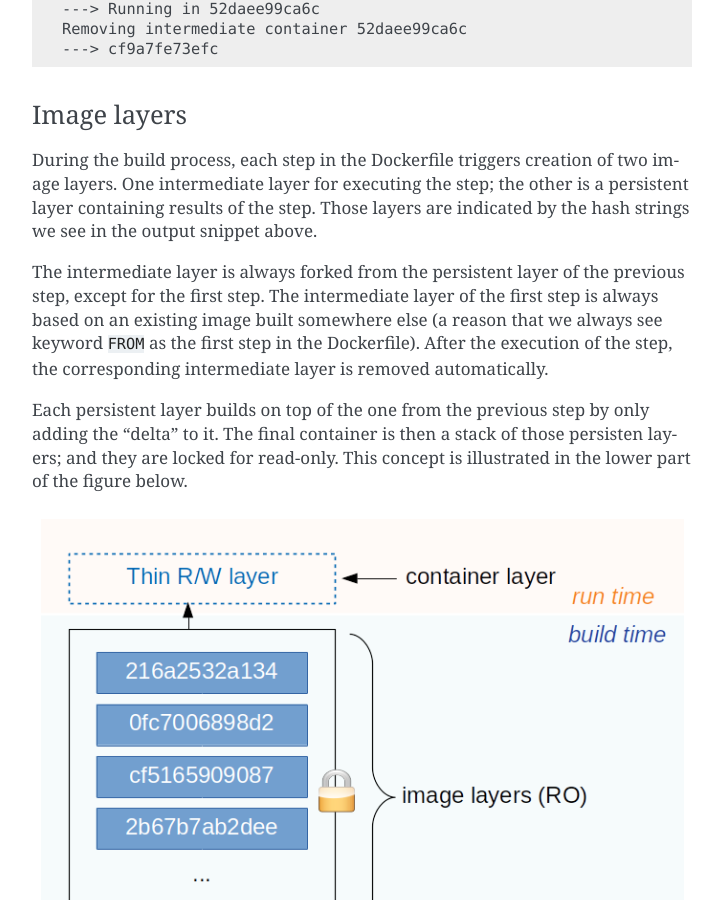
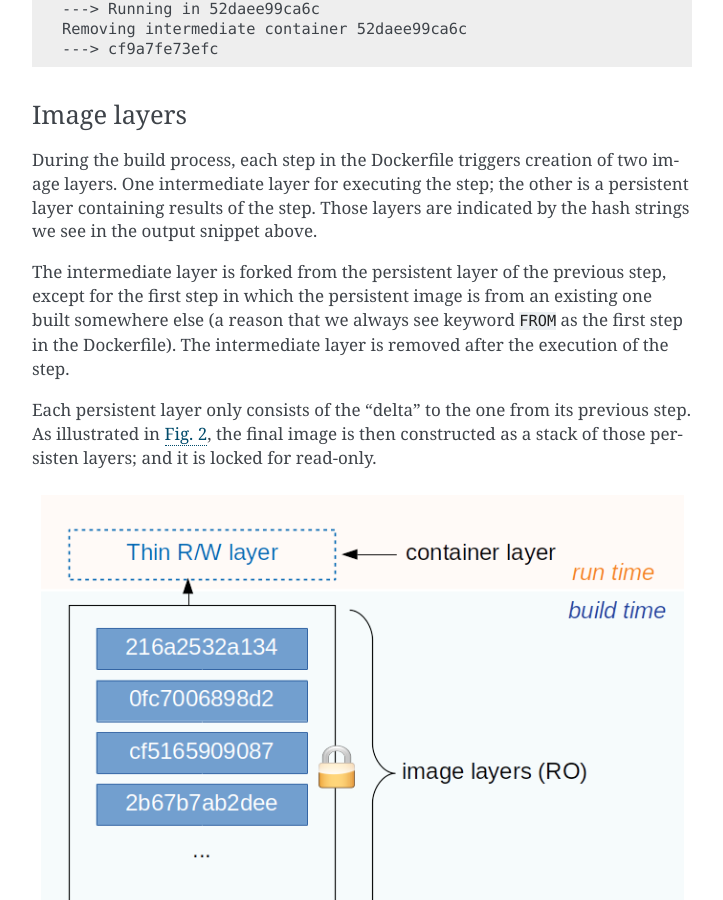
Before and after one commit to Donders-Institute/docker-swarm-setup, a Sphinx documentation site: the page built from doc/tutorial/basic.rst, in a window 1280 px wide and 900 px high, scrolled down 2333 px. Shown: the whole window, without its empty margins (388-1111 px from the left). Built offline with Sphinx 7.4.7, drawn with Linux system fonts in a browser that asks for light colours.

Commit message:
Update basic.rst

```diff
--- a/doc/tutorial/basic.rst
+++ b/doc/tutorial/basic.rst
@@ -99,9 +99,9 @@ Image layers
 
 During the build process, each step in the Dockerfile triggers creation of two image layers.  One intermediate layer for executing the step; the other is a persistent layer containing results of the step.  Those layers are indicated by the hash strings we see in the output snippet above.
 
-The intermediate layer is always forked from the persistent layer of the previous step, except for the first step. The intermediate layer of the first step is always based on an existing image built somewhere else (a reason that we always see keyword ``FROM`` as the first step in the Dockerfile). After the execution of the step, the corresponding intermediate layer is removed automatically.
+The intermediate layer is forked from the persistent layer of the previous step, except for the first step in which the persistent image is from an existing one built somewhere else (a reason that we always see keyword ``FROM`` as the first step in the Dockerfile). The intermediate layer is removed after the execution of the step.
 
-Each persistent layer builds on top of the one from the previous step by only adding the "delta" to it. The final container is then a stack of those persisten layers; and they are locked for read-only. This concept is illustrated in the lower part of the figure below.
+Each persistent layer only consists of the "delta" to the one from its previous step. As illustrated in :numref:`containerlayers`, the final image is then constructed as a stack of those persisten layers; and it is locked for read-only.
 
 .. _containerlayers:
 .. figure:: ../figures/container-layers-centos7.png
```
